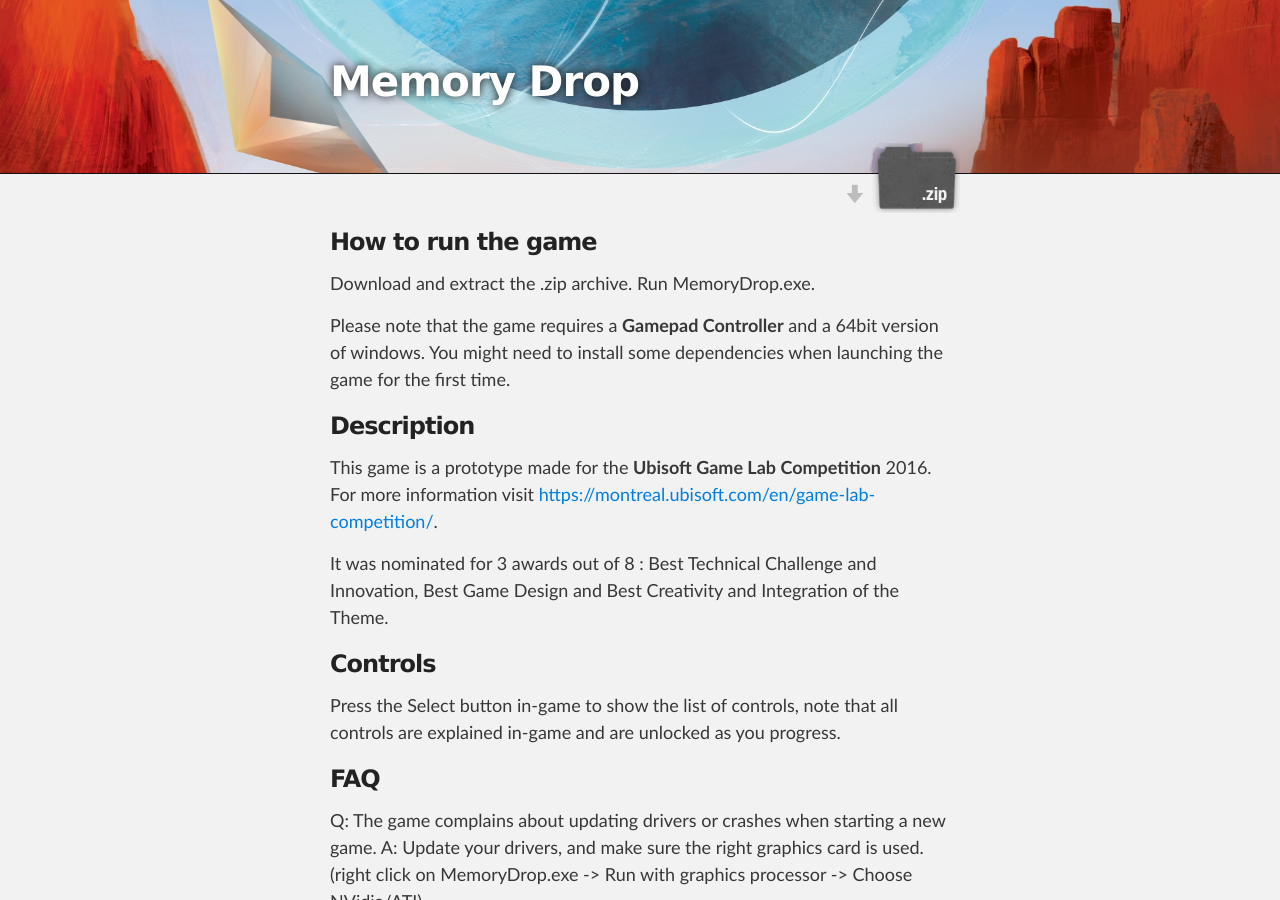
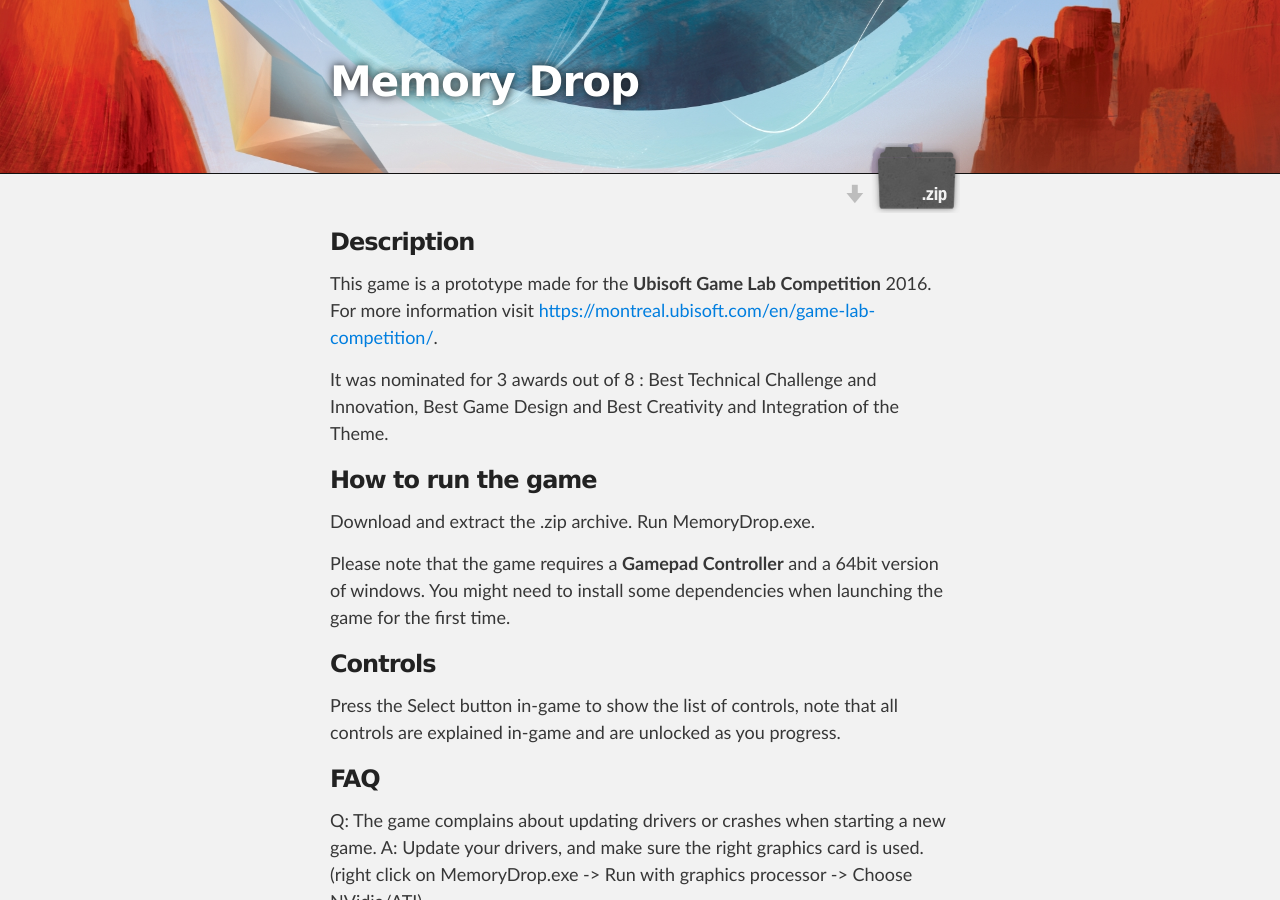
Before and after one commit to Lectem/lectem.github.io, a Jekyll site: the page built from MemoryDrop.md, in a window 1280 px wide and 900 px high. Built offline with Jekyll 4.4.1, drawn with Linux system fonts in a browser that asks for light colours; part of the change alters nothing that is shown.

```diff
--- a/MemoryDrop.md
+++ b/MemoryDrop.md
@@ -4,6 +4,12 @@ title: Memory Drop
 headersuffix: _memorydrop
 download: https://drive.google.com/open?id=0B6T7Ki5czaPEOGJ3MXZsMzR0RU0
 ---
+
+### Description
+
+This game is a prototype made for the **Ubisoft Game Lab Competition** 2016. For more information visit [https://montreal.ubisoft.com/en/game-lab-competition/](https://montreal.ubisoft.com/en/game-lab-competition/).
+
+It was nominated for 3 awards out of 8 : Best Technical Challenge and Innovation, Best Game Design and Best Creativity and Integration of the Theme.
 
 
 ### How to run the game
@@ -13,12 +19,6 @@ Run MemoryDrop.exe.
 
 Please note that the game requires a **Gamepad Controller** and a 64bit version of windows.
 You might need to install some dependencies when launching the game for the first time.
-
-### Description
-
-This game is a prototype made for the **Ubisoft Game Lab Competition** 2016. For more information visit [https://montreal.ubisoft.com/en/game-lab-competition/](https://montreal.ubisoft.com/en/game-lab-competition/).
-
-It was nominated for 3 awards out of 8 : Best Technical Challenge and Innovation, Best Game Design and Best Creativity and Integration of the Theme.
 
 ### Controls
 
```
